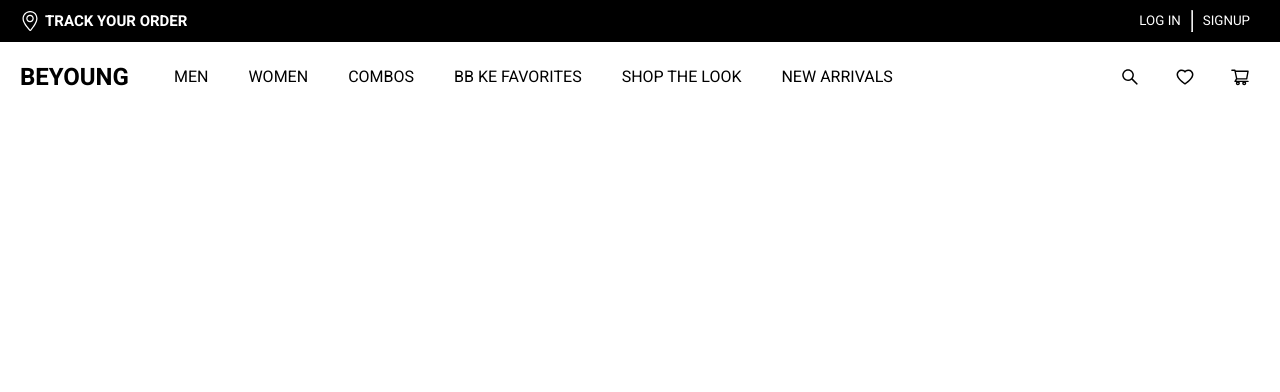
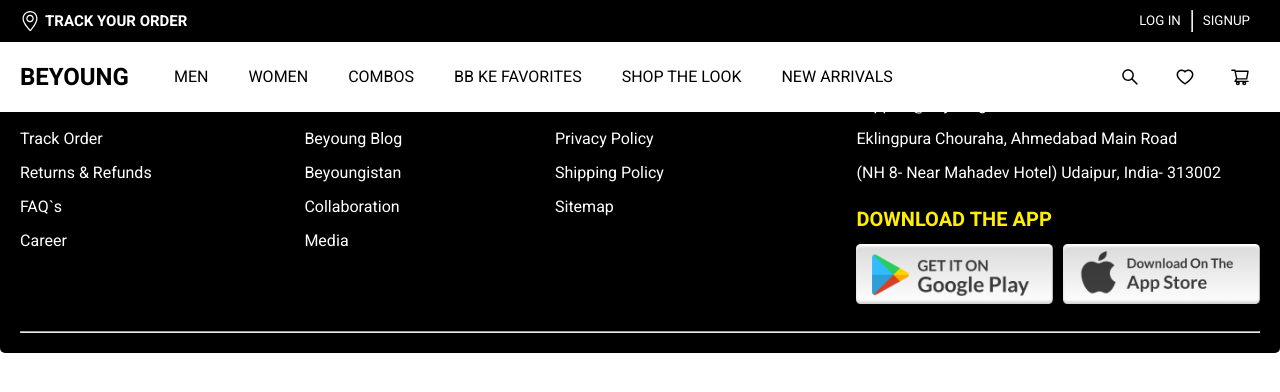
Before and after one commit to subham8391/Beyoung_App, a React (Vite) app: page /new-arrival in a window 1280 px wide. Shown: the top 392 px of the page. Built offline with nearby package versions, Linux system fonts and the light colour scheme.

Commit message:
new commit

```diff
--- a/src/App.jsx
+++ b/src/App.jsx
@@ -1,6 +1,7 @@
 import { useState } from 'react'
 import { BrowserRouter as Router, Route, Link, Routes } from 'react-router-dom';
 import NavigationBar from './Header/NavigationBar';
+import Footer from './Footer/Footer';
 import Home from './home/Home';
 import Men from './men/Men'
 import Women from './women/Women'
@@ -28,6 +29,7 @@
             <Route path='/new-arrival' element={<NewArrivals />}/>
           </Routes>
         </div>
+        <Footer />
       </Router>
     </>
   )
--- /dev/null
+++ b/src/Components/FeaturedOn.jsx
@@ -0,0 +1,34 @@
+import React from 'react'
+import { Splide, SplideSlide } from '@splidejs/react-splide';
+import '@splidejs/splide/dist/css/themes/splide-default.min.css';
+import './components.css';
+
+function FeaturedOn({featuredOn}) {
+  return (
+    <Splide
+            options={{
+                type: 'loop',
+                autoplay: true,
+                perPage: 4,
+                perMove: 1,
+
+                arrows: false,
+                interval: 2000,
+                pagination: false,
+                autoScroll: {
+                    speed: 1,
+                  },
+            }}
+        >
+            {featuredOn.map((fo, i) => (
+                <SplideSlide className='fo-slid' key={i}>
+                    <div className='fo-con'>
+                        <img src={fo} alt={`Image ${i}`} />
+                    </div>
+                </SplideSlide>
+            ))}
+        </Splide>
+  )
+}
+
+export default FeaturedOn
--- a/src/Components/ProductCarousel.jsx
+++ b/src/Components/ProductCarousel.jsx
@@ -41,7 +41,7 @@
     slidesToScroll: 1,
     autoplay: false,
     autoplaySpeed: 2000,
-    variableWidth: true,
+    variableWidth: false,
   };
 
   return (
@@ -53,7 +53,7 @@
             <img src={item.displayImage} alt={item.name} />
             </div>
             <div className="product-card-title">
-            <h3>{item.brand}</h3>
+            <h3>{item.name}</h3>
             </div>
           </div>
         ))}
--- a/src/Components/components.css
+++ b/src/Components/components.css
@@ -101,7 +101,7 @@
 }
 .product-card-title {
   display: flex;
-  justify-content: center;
+  justify-content: start;
   align-items: center;
   width: 100%;
   height: 15%;
@@ -118,6 +118,7 @@
   justify-content: center;
   align-items: start;
   flex-direction: column;
+  overflow: hidden;
   text-transform: capitalize;
   border-left: 5px solid  rgb(255, 221, 0);
   padding-left: 10px;
@@ -176,3 +177,12 @@
   height: 100%;
   width: 100%;
 }
+.fo-slid{
+  width: 100%;
+  padding: 30px 60px 60px 60px;
+
+}
+.fo-con img{
+ width:100%;
+ height: auto;
+}
--- a/src/ConstentData.jsx
+++ b/src/ConstentData.jsx
@@ -1,31 +1,26 @@
 
 //footer data
-
+import psf from './image/Play-Store-footer.png';
+import asf from './image/App-Store-footer.png'
 export const footerLists = [
   {
-    title: 'Popular TV Shows',
-    items: ['Kumkum Bhagya', 'Kundali Bhagya', 'Bhagya Lakshmi', 'Meet', 'Annapoorna', 'Indira', 'Korean Drama',],
+    title: 'NEED HELP',
+    items: ['Contact Us', 'Track Order', 'Returns & Refunds', 'FAQ`s', 'Career', ],
   },
   {
-    title: 'Premium Movies',
-    items: ['Habibi', 'Kisi Ka Bhi Kisi Ka Jaan', 'Bandaa', 'RRR', 'Uunchai', 'Uri: The Surgical Strike', 'The Kashmir Files', 'Dial 100', 'Helmet'],
+    title: 'COMPANY',
+    items: ['About Us', 'Beyoung Blog', 'Beyoungistan', 'Collaboration', 'Media', ],
   },
   {
-    title: 'Popular Live TV Channels',
-    items: ['Zee News', 'Zee TV HD', '&TV HD', 'Zee Marathi HD'],
+    title: 'MORE INFO',
+    items: ['Term and Conditions', 'Privacy Policy', 'Shipping Policy', 'Sitemap'],
   },
   {
-    title: 'Popular Web Series',
-    items: ['Taj', 'Sunflower', 'Tripling', 'Pitchers', 'Naxalbari', 'Anantham', 'Gaalivana'],
+    title: 'LOCATION',
+    items: ['support@beyoung.in', 'Eklingpura Chouraha, Ahmedabad Main Road', '(NH 8- Near Mahadev Hotel) Udaipur, India- 313002',],
+    app: { heading: 'DOWNLOAD THE APP', app: [psf, asf] },
   },
-  {
-    title: 'Bollywood Top Celebrities',
-    items: ['Sunny Leone', 'Disha Patani', 'Deepika Padukone', 'Salman Khan', 'Monoj Bajpayee', 'Nora Fatehi', 'Puja Hegda'],
-  },
-  {
-    title: 'Games & News',
-    items: ['Play', 'Stories']
-  }
+
 ];
 
 //means dropdown data
@@ -132,6 +127,12 @@
 import stl2 from './image/shop-the-look-2.jpg'
 import stl3 from './image/shop-the-look-3.jpg'
 import stl4 from './image/shop-the-look-4.jpg'
+//featured on carousel data
+import foi1 from './image/fo-img-1.png'
+import foi2 from './image/fo-img-2.png'
+import foi3 from './image/fo-img-3.png'
+import foi4 from './image/fo-img-4.png'
+import foi5 from './image/fo-img-5.png'
 
 export const HomeData=[
   {DisCoopimages: [cashb1,cashb2,cashb3,cashb4,cashb5,cashb6,cashb7]},
@@ -145,5 +146,5 @@
   {ShopTheLook:[stl1,stl2,stl3,stl4,]},
   {SPCollectionData:{apiEndpoint:'https://academics.newtonschool.co/api/v1/ecommerce/clothes/products?limit=10&filter={"gender": "Men","sellerTag": "top rated"}'}},
   {TrandingStyleData:{apiEndpoint:'https://academics.newtonschool.co/api/v1/ecommerce/clothes/products?limit=10&filter={"gender": "Men","sellerTag": "trending"}'}},
-  {FeaturedOnimages:[]},
+  {FeaturedOnimages:[foi1,foi2,foi3,foi4,foi5]},
 ]
--- /dev/null
+++ b/src/Footer/Footer.jsx
@@ -0,0 +1,39 @@
+import React from 'react';
+import { footerLists } from '../ConstentData';
+import { Link } from 'react-router-dom';
+import './footer.css';
+
+function Footer() {
+  return (
+    <div className='footer-section'>
+      <div className="footer-container">
+        <div className="foot-con">
+          {footerLists.map((data, index) => (
+            <div className="foot-content" key={index}>
+              <h3>{data.title}</h3>
+              {data.items.map((dcon, index) => (
+                <Link key={index} to={`/${dcon}`}>{dcon}</Link>
+              ))}
+              {data.app && (
+                <div className="app-section">
+                  <h3>{data.app.heading}</h3>
+                  <div className="app-links">
+                    <a href={data.app.app[0]} target="_blank" rel="noopener noreferrer">
+                      <img src={data.app.app[0]} alt="Play Store" />
+                    </a>
+                    <a href={data.app.app[1]} target="_blank" rel="noopener noreferrer">
+                      <img src={data.app.app[1]} alt="App Store" />
+                    </a>
+                  </div>
+                </div>
+              )}
+            </div>
+          ))}
+        </div>
+        <hr />
+      </div>
+    </div>
+  );
+}
+
+export default Footer;
--- /dev/null
+++ b/src/Footer/footer.css
@@ -0,0 +1,51 @@
+.footer-section{
+    width: 100%;
+    padding:30px 20px 20px 20px;
+    border-radius: 5px;
+    background-color: rgb(0, 0, 0);
+    display: flex;
+    justify-content: center;
+    align-items: center;
+}
+.footer-container{
+    width: 100%;
+}
+.foot-con{
+    width: 100%;
+    display: flex;
+    flex-direction: row;
+    justify-content: space-between;
+    align-items: start;
+    gap: 10px;
+    margin-bottom: 20px;
+}
+.app-section{
+    margin-top: 10px;
+    display: flex;
+    flex-direction: column;
+    gap: 10px;
+}
+.app-section h3{
+    color: rgb(255, 238, 0);
+    font-size: 20px;
+}
+.app-links{
+    display: flex;
+    flex-direction: row;
+    gap: 10px;
+}
+.app-links a img{
+    height: 60px;
+}
+.foot-content{
+    display: flex;
+    flex-direction: column;
+    gap: 10px;
+}
+.foot-content a{
+    color: white;
+}
+.foot-content h3{
+    font-size: 20px;
+    color: rgb(255, 238, 0);
+}
--- a/src/home/Home.jsx
+++ b/src/home/Home.jsx
@@ -16,6 +16,7 @@
 import ProductCarousel from '../Components/ProductCarousel'
 import TShartCarousel from '../Components/TShartCarousel'
 import ReviewCarousel from '../Components/ReviewCarousel'
+import FeaturedOn from '../Components/FeaturedOn'
 import './home.css'
 function Home() {
   return (
@@ -144,6 +145,15 @@
             </div>
             <ProductCarousel newArrival={HomeData[10].TrandingStyleData} />
           </div>
+          <div className="featured-on-secton">
+
+              <div className="featured-on-head">
+                <div className="bar"></div>
+                <h2>FEATURED ON</h2>
+                <div className="bar"></div>
+              </div>
+            <FeaturedOn featuredOn={HomeData[11].FeaturedOnimages} />
+          </div>
         </div>
       </div>
     </>
--- a/src/home/home.css
+++ b/src/home/home.css
@@ -217,3 +217,18 @@
     width: 100%;
     padding: 30px 20px 0 20px;
 }
+.featured-on-secton{
+    width: 100%;
+    padding: 30px 20px 0 20px;
+}
+.featured-on-head{
+    display: flex;
+    flex-direction: row;
+    justify-content: space-between;
+    align-items: center;
+}
+.bar{
+    width: 42%;
+    height: 5px;
+    background-color: #F8EB27;
+}
```
Also changed, not shown: src/image/App-Store-footer.png (added), src/image/Play-Store-footer.png (added).
